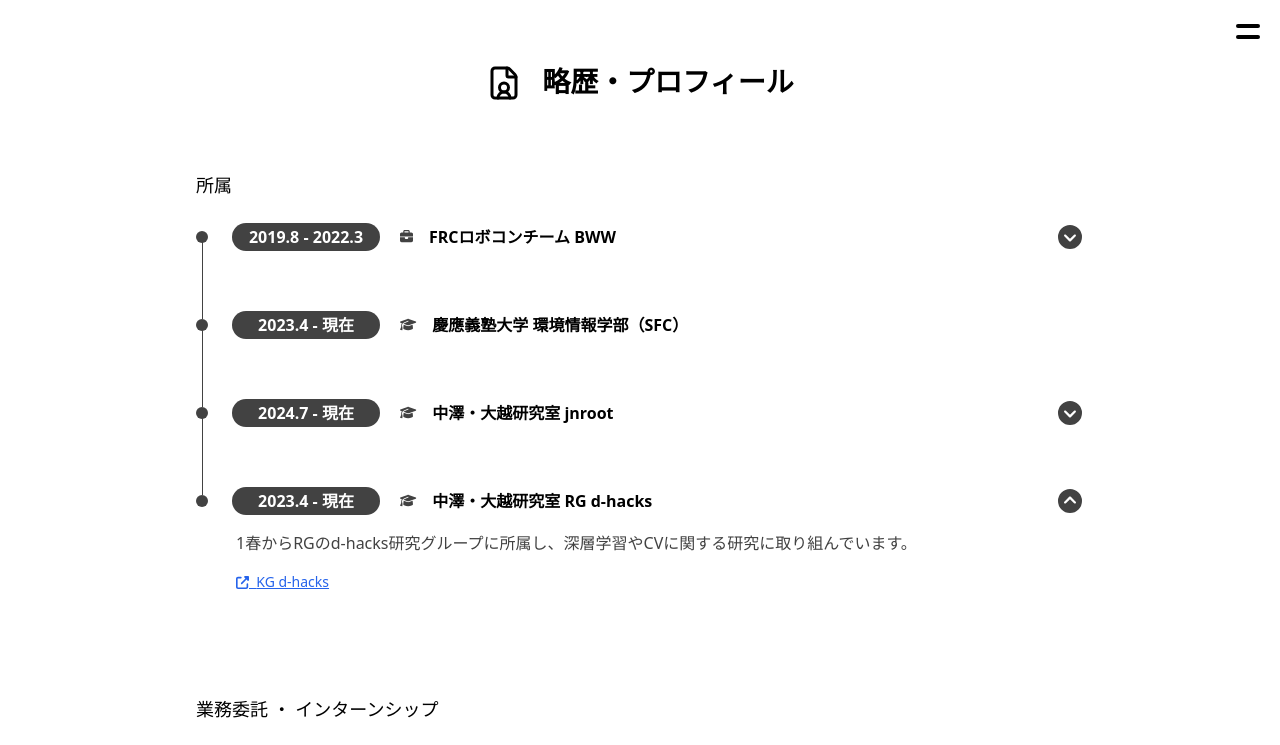
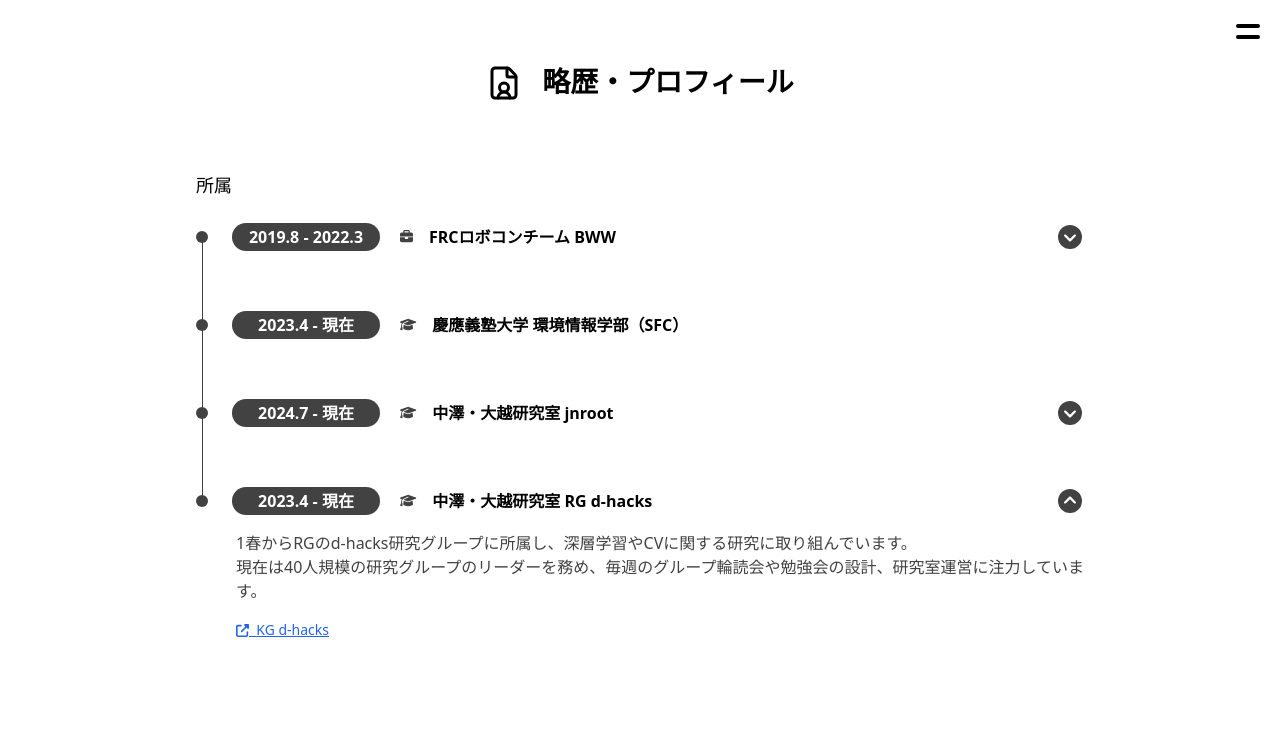
Before and after one commit to sakusaku3939/my-page, a Next.js app: page /profile in a window 1280 px wide. Shown: the top 745 px of the page. Built offline with nearby package versions, Linux system fonts and the light colour scheme; no server answers; a web font is replaced by a local one.

Commit message:
Update timeline entries and add new project details

```diff
--- a/src/pages/profile/index.tsx
+++ b/src/pages/profile/index.tsx
@@ -67,14 +67,16 @@ const Index = () => {
             </TimeLineItem>
             <TimeLineItem date="2023.4 - 現在" icon={faGraduationCap} title="慶應義塾大学 環境情報学部（SFC）" />
             <TimeLineItem date="2024.7 - 現在" icon={faGraduationCap} title="中澤・大越研究室 jnroot">
-              中澤・大越研究室のネットワーク運用組織 jnroot と gpuroot に所属し、ネットワーク・仮想化基盤・Webサービスの横断的な運用保守を担当しています。L2/L3障害切り分け、APクラスター・Proxmox設定の最適化、WordPressなど複数Webサイトの運用、AI研究基盤を支えるGPUサーバーの保守・障害対応など幅広い業務に携わっています。
+              中澤・大越研究室のネットワーク運用組織 jnroot & gpuroot
+              に所属し、ネットワーク・仮想化基盤・Webサービスの横断的な運用保守を担当しています。L2/L3障害切り分け、APクラスター・Proxmox設定の最適化、WordPressなど複数Webサイトの運用、AI研究基盤を支えるGPUサーバーの保守・障害対応など幅広い業務に携わっています。
               <TimeLineLink
                 description="KG SysNet"
                 href="https://www.jn.sfc.keio.ac.jp/sysnet/"
               />
             </TimeLineItem>
             <TimeLineItem date="2023.4 - 現在" icon={faGraduationCap} title="中澤・大越研究室 RG d-hacks" open={true}>
-              1春からRGのd-hacks研究グループに所属し、深層学習やCVに関する研究に取り組んでいます。
+              1春からRGのd-hacks研究グループに所属し、深層学習やCVに関する研究に取り組んでいます。<br />
+              現在は40人規模の研究グループのリーダーを務め、毎週のグループ輪読会や勉強会の設計、研究室運営に注力しています。
               <TimeLineLink
                 description="KG d-hacks"
                 href="https://d-hacks.jn.sfc.keio.ac.jp/"
@@ -201,6 +203,10 @@ const Index = () => {
                 href="https://www.keio.ac.jp/ja/sfc-pem/news/20250314-1/"
               />
             </TimeLineItem>
+            <TimeLineItem date="2025.7" icon={faTrophy} title="SFC山岸学生プロジェクト支援制度 採択" open={false}>
+              2025年度春学期募集のSFCの山岸学生プロジェクト支援制度において、研究テーマ「Dy-YOLO-World:
+              文脈理解に向けた動的切り替えに基づくオープンボキャブラリー物体検出」が採択されました。研究助成金をいただき、2025年4月～2026年3月までの1年間研究活動を行いました。
+            </TimeLineItem>
           </Timeline>
 
           <h1 className={common.h1}>資格</h1>
```
